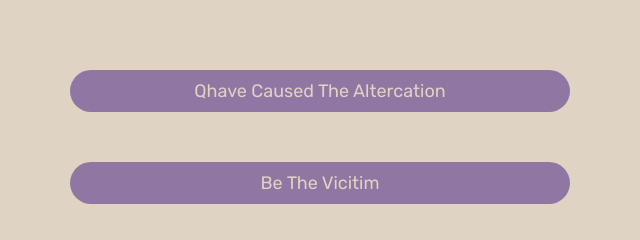
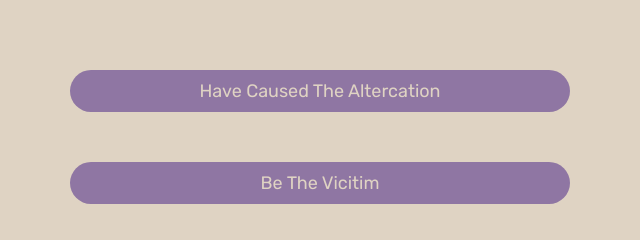
Before and after one commit to berkeleypsychology/rpr-exam, a plain HTML site: page p4.html in a window 1280 px wide. Shown: the part 173-413 px from the top of the page, 320-960 px from the left. Drawn offline with Linux system fonts and the light colour scheme; a web font is replaced by a local one.

Commit message:
Update p4.html

```diff
--- a/p4.html
+++ b/p4.html
@@ -35,7 +35,7 @@
         </h3>
 
         <div class="preguntas">
-            <a href="p5.html" class="btn">Qhave caused the altercation</a>
+            <a href="p5.html" class="btn">have caused the altercation</a>
             <a href="p5.html" class="btn">be the vicitim </a>
             <a href="p5.html" class="btn">take charge and try to medigate the issue</a>
             <a href="p5.html" class="btn">stand back in silence and horror</a>
```
